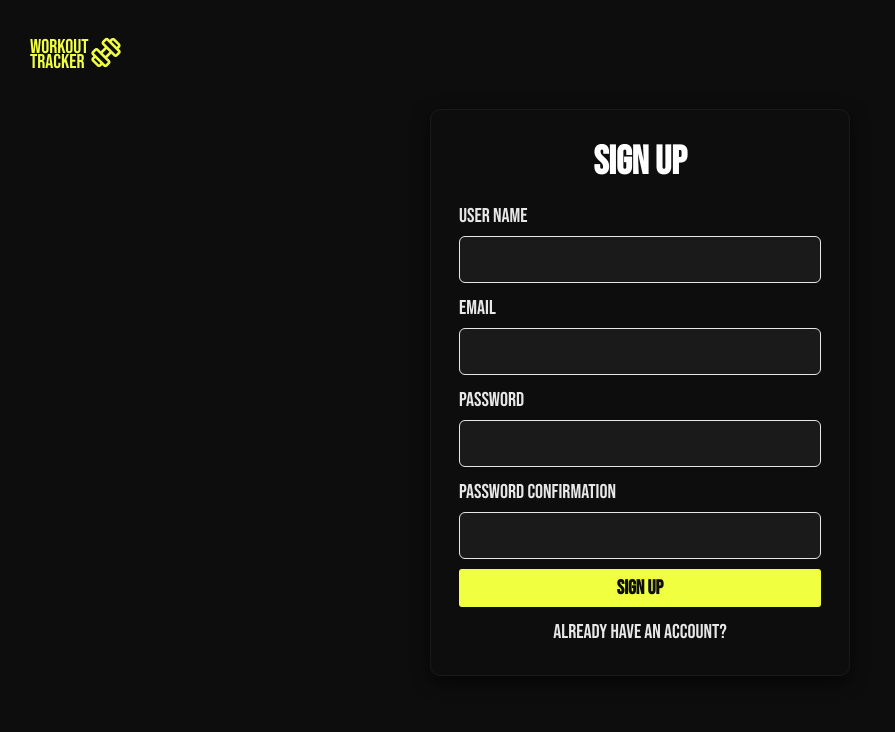
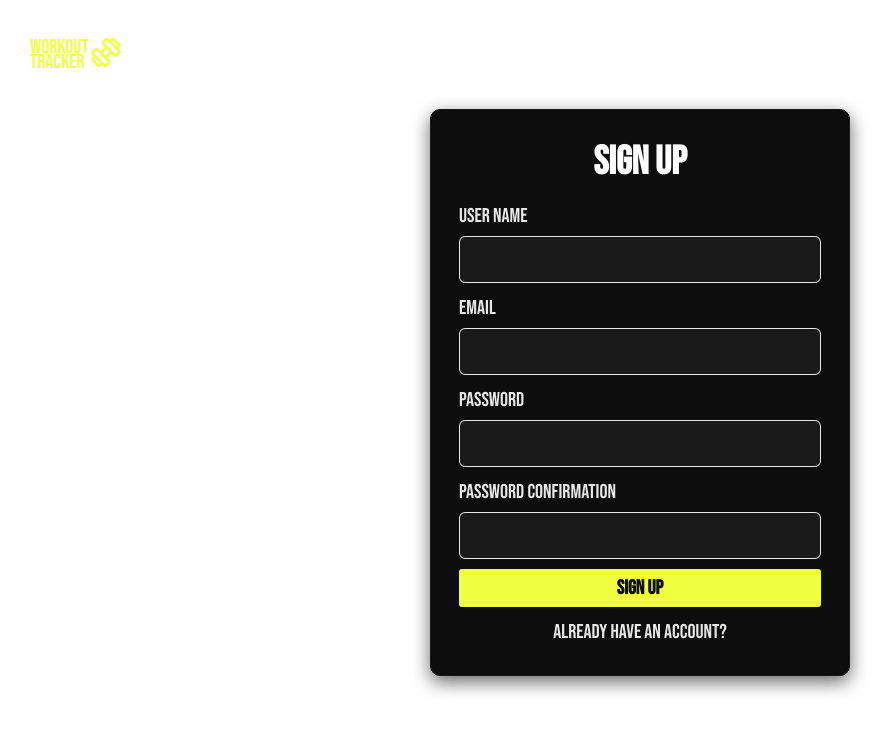
Before and after one commit to MaiHat/workout_tracker, a React (Vite) app: page /signup in a window 1280 px wide. Shown: the top 732 px of the page, without its empty margins (0-895 px from the left). Built offline with nearby package versions, Linux system fonts and the light colour scheme; no server answers.

Commit message:
fixed design

```diff
--- a/src/sass/base/_base.scss
+++ b/src/sass/base/_base.scss
@@ -13,7 +13,7 @@ html {
 
 body {
     box-sizing: border-box;
-    background-color: $black;
+    background-color: $white;
   }
 
   h1, h2, h3, h4, h5, h6, p {
--- a/src/sass/base/_typography.scss
+++ b/src/sass/base/_typography.scss
@@ -2,7 +2,6 @@ body {
   font-family: $font-primary;
   font-size: $font-body;
   color: $black;
-  background: $black;
 }
 
 h1 {
--- a/src/sass/components/_workoutlist.scss
+++ b/src/sass/components/_workoutlist.scss
@@ -1,4 +1,3 @@
-/* カード共通デザイン */
 .workoutlists {
   width: 60%;
 }
--- a/src/sass/main.scss
+++ b/src/sass/main.scss
@@ -1,5 +1,3 @@
-
-
 @import "abstracts/variables";
 
 
--- a/src/sass/pages/_profile.scss
+++ b/src/sass/pages/_profile.scss
@@ -2,7 +2,6 @@
     width: 100%;
     height: 100%;
     background-color: $white;
-    border: 2px solid purple;
 }
 .main {
     width: 100%;
@@ -10,5 +9,4 @@
     display: flex;
     padding: 5rem;
     column-gap: 5rem;
-    border: 2px solid skyblue;
 }
```
